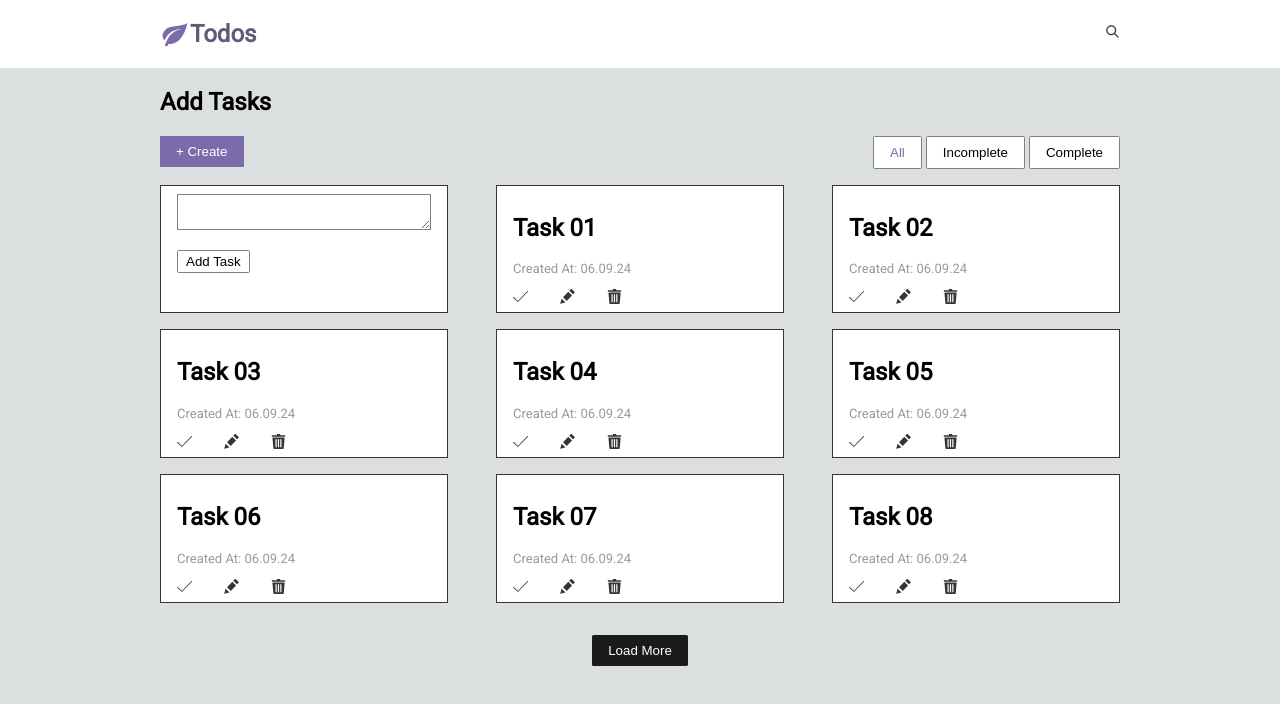
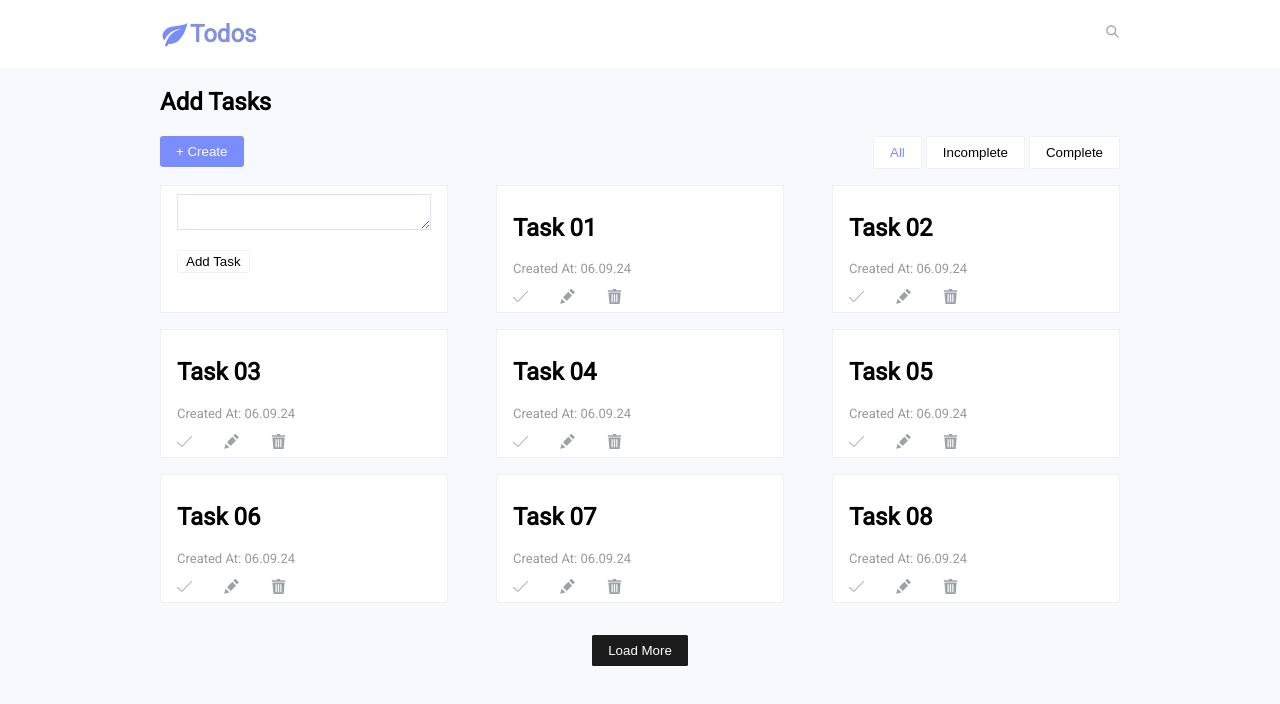
Before and after one commit to AishwaryaGhose/todo_design, a plain HTML site: page index.html in a window 1280 px wide. Drawn offline with Linux system fonts and the light colour scheme.

Commit message:
change colors

```diff
--- a/style.css
+++ b/style.css
@@ -7,7 +7,7 @@ body{
     font-family: "Roboto", sans-serif;
     font-weight: 300;
     font-style: normal;
-    background-color: rgb(220, 223, 223);
+    background-color: #F8F9FE;
     margin: 0;
     padding: 0;
 }
@@ -31,20 +31,20 @@ nav{
 
 .nav_content{
     display: flex;
-    color: rgb(97, 88, 122);
+    color: #8191DE;
 }
 
 .leaf_icon{
     height: 30px;
     width: 30px;
     align-self: center;
-    fill:rgb(124, 107, 170);
+    fill:#798DF7;
 
 }
 .icon{
     height: 15px;
     width: 15px;
-    fill: rgb(53,53,53);
+    fill: #9BA2AA;
 }
 
 /* Section Part */
@@ -66,14 +66,15 @@ button{
 }
 
 .create_btn{
-    background-color:rgb(124, 107, 170);
+    background-color:#7B8DFA;
     border: none;
     color: white;
+    border-radius: 0.2rem;
 
 }
 
 .all_btn{
-    color:rgb(124, 107, 170);
+    color:#798DF7;
 }
 
 /* make column repeat 3 times and making 3 equal parts and each part takes size 1fr that means equal size ( such as, 100%/3) */
@@ -89,21 +90,21 @@ button{
 .grid_item{
     text-align: start;
     background-color: white;
-    border: rgb(53,53,53) 0.1rem solid;
+    border: #EFF0F4 0.1rem solid;
     padding: 0.5rem 1rem ;
 }
 
 
 textarea{
     width: 100%;
-    border: grey 0.1rem solid;
+    border: #DFE0F1 0.1rem solid;
     box-sizing: border-box;
 }
 
 .btn{
 
     background-color: white;
-    border: gray 0.1rem solid;
+    border: #EFF1F2 0.1rem solid;
     border-radius: 0.1rem;
 }
 .add_btn{
@@ -121,7 +122,7 @@ textarea{
    padding: 2rem;
 }
 .load_btn{
-    background-color: rgb(27, 27, 27);
+    background-color: #1B1B1B;
     border-radius: 0.1rem;
     border: none;
     color: white;
```
